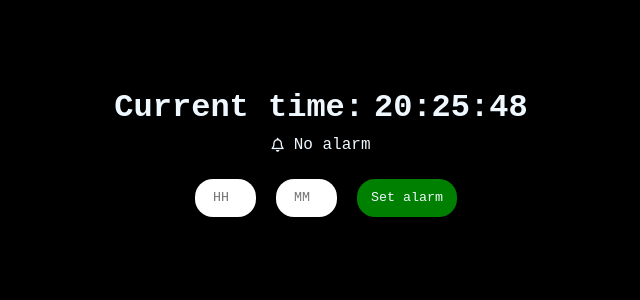
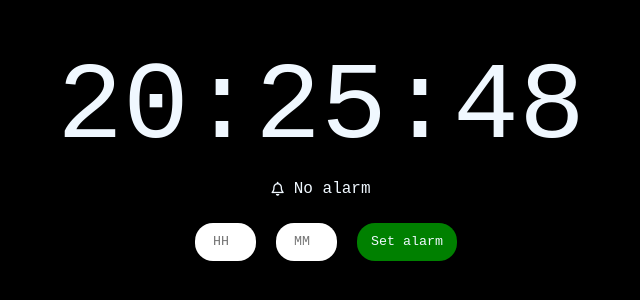
Before and after one commit to kensindyliu/alarmClock, a plain HTML site: page index.html in a window 1280 px wide. Shown: the part 240-540 px from the top of the page, without its empty margins (319-959 px from the left). Drawn offline with Linux system fonts and the light colour scheme.

Commit message:
fixed bug

```diff
--- a/assets/style/index.css
+++ b/assets/style/index.css
@@ -15,6 +15,10 @@ html, body{
 
 * {
     font-family: 'Courier New', Courier, monospace;
+}
+
+#nowTime {
+    font-size: 110px;
 }
 
 h1, h2, p, i {
--- a/index.html
+++ b/index.html
@@ -17,7 +17,7 @@
     <body>
         <div class="container">
             <div class="flexDiv consistentWidth">
-                <h1>Current time:</h1><h1 id="nowTime"></h1>
+                <p id="nowTime"></p>
             </div>
             <div class="flexDiv">
                 <div>
```
